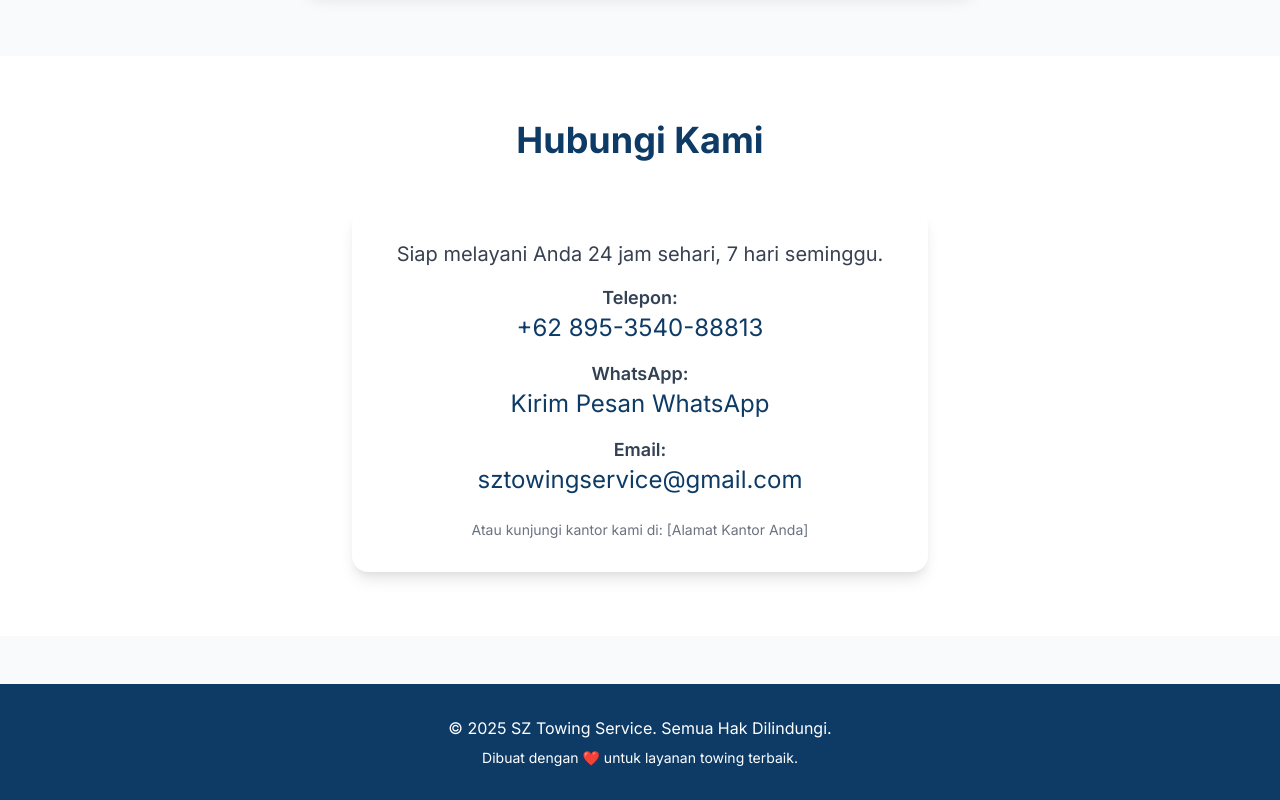
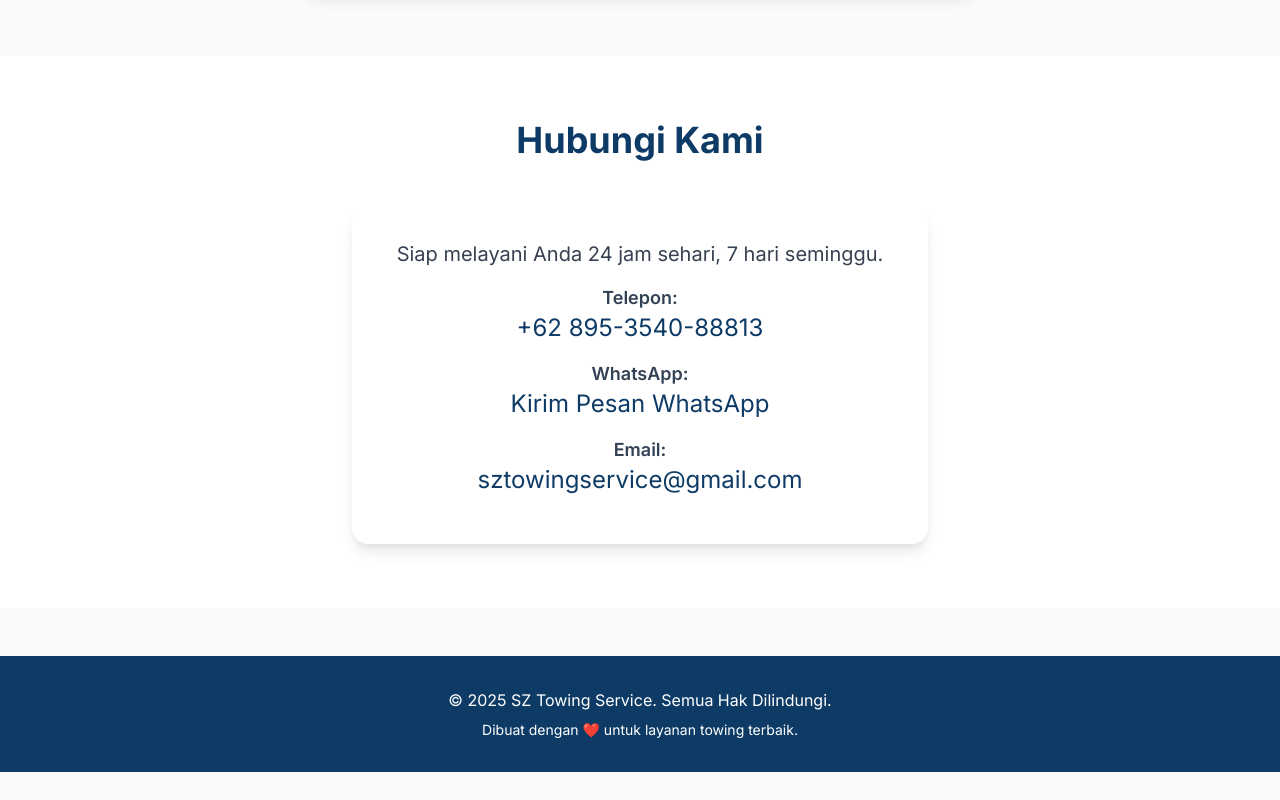
Before and after one commit to dhlah/sztowingrepo, a plain HTML site: page index.html in a window 1280 px wide. Shown: the part 1569-2369 px from the top of the page. After the commit the page ends 2341 px from the top, so only its background shows below. Drawn offline with nearby package versions, Linux system fonts and the light colour scheme.

Commit message:
Awokaowk

```diff
--- a/index.html
+++ b/index.html
@@ -146,7 +146,6 @@
                     <p class="text-lg font-semibold">Email:</p>
                     <a href="mailto:sztowingservice@gmail.com" class="text-2xl block">sztowingservice@gmail.com</a> <!-- Email yang Anda berikan -->
                 </div>
-                <p class="text-gray-500 text-sm mt-6">Atau kunjungi kantor kami di: [Alamat Kantor Anda]</p>
             </div>
         </div>
     </section>
```
